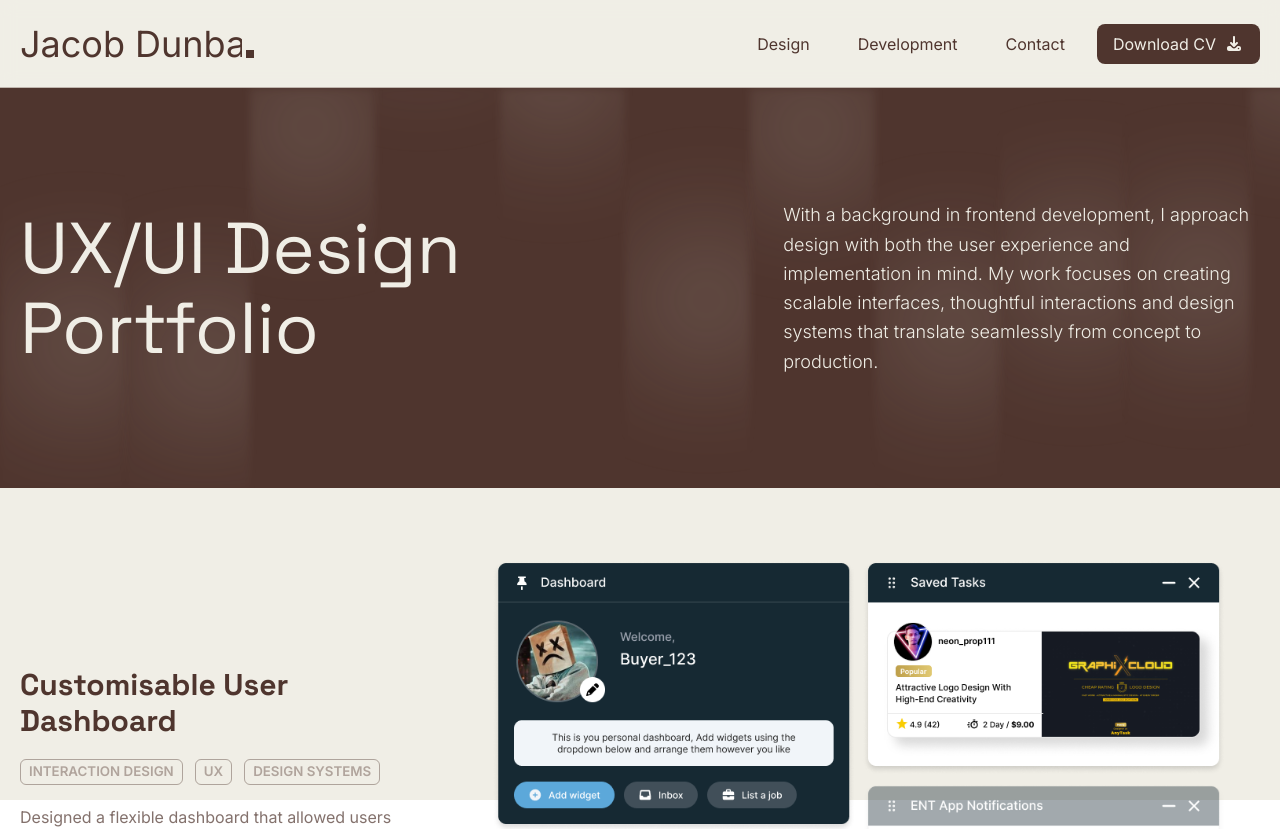
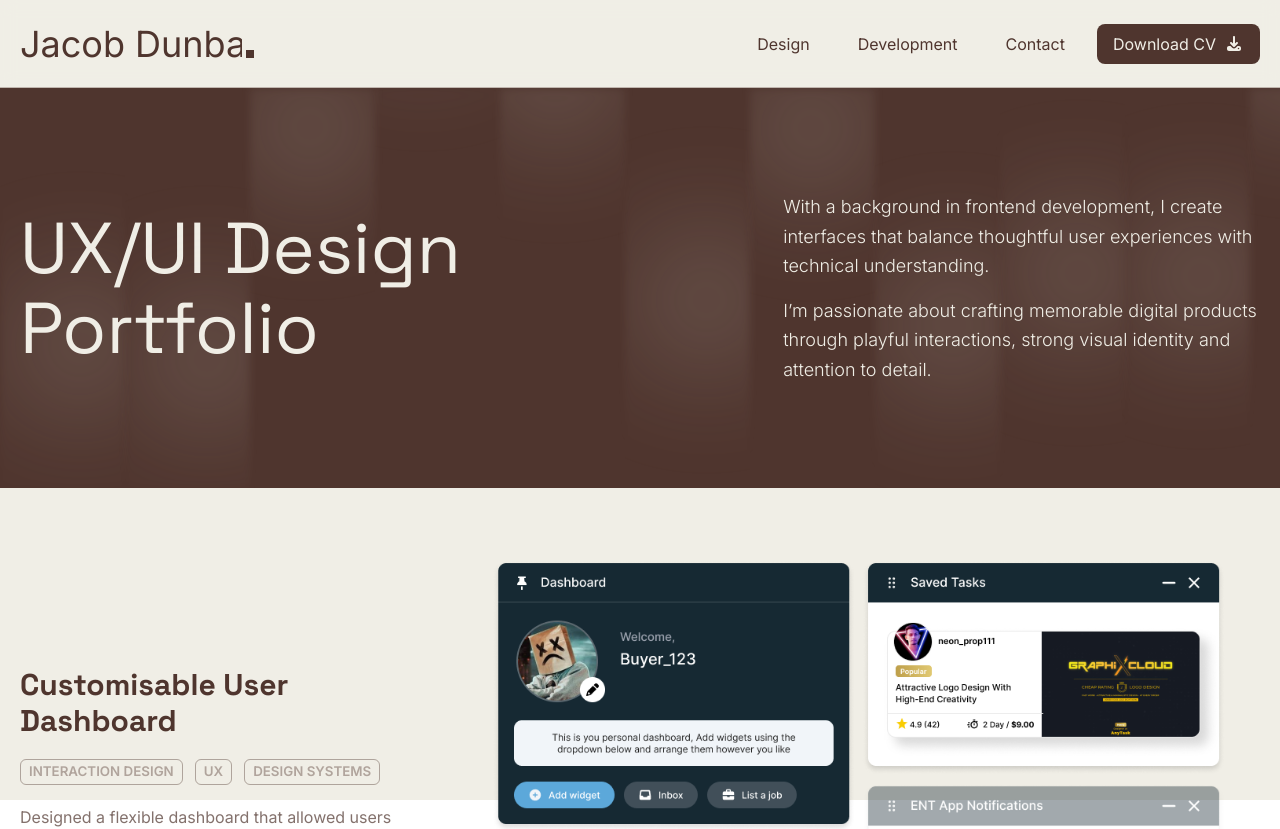
Before and after one commit to Jacob-Dunbar/website-2025, a Vue app: page /design in a window 1280 px wide. Shown: the top 829 px of the page. Built offline with nearby package versions, Linux system fonts and the light colour scheme.

Commit message:
DesignHome wording change

```diff
--- a/src/views/design/DesignHome.vue
+++ b/src/views/design/DesignHome.vue
@@ -15,14 +15,17 @@ export default {
 <template>
   <PortfolioHero title="UX/UI Design Portfolio">
     <p>
-      With a background in frontend development, I approach design with both the user experience and implementation in
-      mind. My work focuses on creating scalable interfaces, thoughtful interactions and design systems that translate
-      seamlessly from concept to production.
+      With a background in frontend development, I create interfaces that balance thoughtful user experiences with
+      technical understanding.
+    </p>
+    <p>
+      I’m passionate about crafting memorable digital products through playful interactions, strong visual identity and
+      attention to detail.
     </p>
   </PortfolioHero>
 
   <div class="flex w-full flex-col items-center">
-    <div class="max-w-7xl mx-5 py-18 flex flex-col gap-22">
+    <div class="max-w-7xl mx-5 py-18 flex flex-col gap-16 md:gap-22">
       <PortfolioItem
         reverse
         title="Customisable User Dashboard"
```
